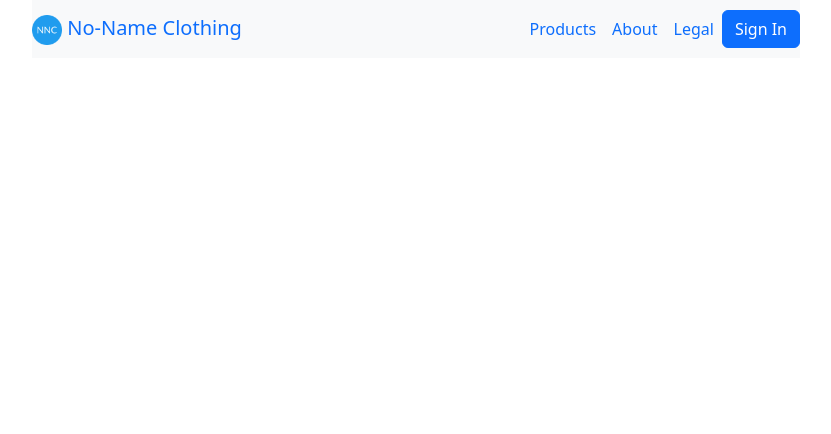
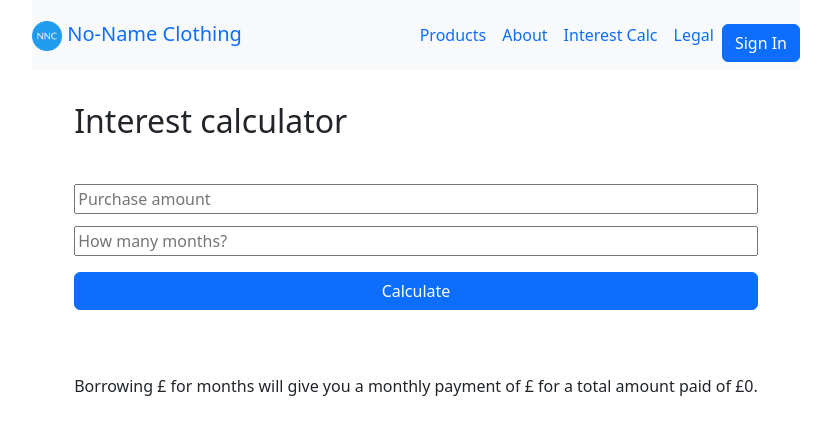
Before and after one commit to msilis/Task-48, a React (Create React App) app: page /Pages/interest in a window 1280 px wide. Shown: the top 434 px of the page, without its empty margins (224-1055 px from the left). Built offline with nearby package versions, Linux system fonts and the light colour scheme.

Commit message:
Add interest calculator

```diff
--- a/src/App.js
+++ b/src/App.js
@@ -7,6 +7,11 @@ import Products from './Components/Pages/products';
 import LegalStatement from './Components/Pages/legal';
 import UserPage from './Components/Pages/userPage';
 import { useState } from 'react'
+import Shirts from './Components/Pages/products/shirt';
+import Socks from './Components/Pages/products/socks';
+import Accessories from './Components/Pages/products/acessories';
+import Trousers from './Components/Pages/products/trousers';
+import Interest from './Components/Pages/interest';
 
 
 
@@ -40,6 +45,11 @@ function App() {
       <Route path='/Pages/about' element={<About />}></Route>
       <Route path='/Pages/products' element={<Products />}></Route>
       <Route path='/Pages/legal' element={<LegalStatement />}></Route>
+      <Route path='/Pages/products/shirt' element={<Shirts />}></Route>
+      <Route path='/Pages/products/socks' element={<Socks />}></Route>
+      <Route path='/Pages/products/acessories' element={<Accessories />}></Route>
+      <Route path='/Pages/products/trousers' element={<Trousers />}></Route>
+      <Route path='/Pages/interest' element={<Interest />}></Route>
       {loggedIn &&
       <Route exact path='/Pages/userPage' element={<UserPage logoutButton={handleLogOut}/>}></Route>}
     </Routes>
--- a/src/Components/Navigation/navbar.js
+++ b/src/Components/Navigation/navbar.js
@@ -40,6 +40,7 @@ function NavigationBar(props){
             <Nav className="nav_list" >
                 <Link to="../Pages/products" className='text-decoration-none nav-list-item'>Products </Link>
                 <Link to="../Pages/about" className='text-decoration-none nav-list-item'>About</Link>
+                <Link to="../Pages/interest" className="text-decoration-none nav-list-item">Interest Calc</Link>
                 <Link to="../Pages/legal" className='text-decoration-none nav-list-item'>Legal</Link>
             </Nav>
             {button}
--- /dev/null
+++ b/src/Components/Pages/interest.css
@@ -0,0 +1,17 @@
+.interest-calc-container {
+    margin-top: 2rem;
+}
+
+.input-container {
+    display: flex;
+    flex-direction: column;
+    margin-top: 2rem;
+}
+
+Button {
+    margin-top: 1rem;
+}
+
+input {
+    margin-top: .75rem;
+}
--- /dev/null
+++ b/src/Components/Pages/interest.js
@@ -0,0 +1,48 @@
+import { Button } from "react-bootstrap";
+import './interest.css';
+import { useState } from "react";
+
+function Interest(){
+
+    const [shopAmount, setShopAmount] = useState('')
+    const [monthAmount, setMonthAmount] = useState('')
+    const [result, setResult] = useState('')
+
+
+
+
+    const getAmount = (e) => {
+        setShopAmount(e.target.value)
+    }
+
+    const getMonths = (e) => {
+        setMonthAmount(e.target.value)
+    }
+
+
+    function calculatePayment(){
+        setResult((Number(shopAmount) + Number(shopAmount * .2) )/Number(monthAmount))
+
+    }
+
+
+    let resultText = <p>Borrowing £{shopAmount} for {monthAmount} months will give you a monthly payment of £{result} for a total amount paid of £{Number(shopAmount) + Number(shopAmount *.2)}.</p>
+
+
+
+    return(
+        <div className="interest-calc-container">
+            <h2>Interest calculator</h2>
+            <div className="input-container">
+            <input placeholder="Purchase amount" onChange={getAmount}></input>
+            <input placeholder="How many months?" onChange={getMonths}></input>
+            <Button onClick={calculatePayment}>Calculate</Button>
+            </div>
+            <div className="interest-result">
+                {resultText}
+            </div>
+        </div>
+    )
+}
+
+export default Interest;
--- a/src/Components/Pages/products.css
+++ b/src/Components/Pages/products.css
@@ -11,3 +11,7 @@
     justify-content: center;
     margin-top: 3rem;
 }
+
+.link-item {
+    color: black;
+}
--- a/src/Components/Pages/products.js
+++ b/src/Components/Pages/products.js
@@ -4,23 +4,28 @@ import shirtPic from '../../Media/nimble-made-shirt-unsplash.jpg';
 import trouserPic from '../../Media/eduardo-pastor-unsplash.jpg';
 import sockPic from '../../Media/gabriel-gonzalez-unsplash.jpg'
 import './products.css';
+import { Link } from 'react-router-dom';
 
 const productList = [{
     'pic': shirtPic,
     'title': 'Shirts',
     'text': 'Quality shirts in all sizes.',
+    'url': '/Pages/products/shirt'
     }, {
      'pic': trouserPic,
      'title': 'Trousers',
-     'text': 'Our trousers collection offers a wide range of styles and fits for both men and women, from classic to trendy designs, perfect for any occasion.'
+     'text': 'Our trousers collection offers a wide range of styles and fits for both men and women, from classic to trendy designs, perfect for any occasion.',
+     'url': '/Pages/products/trousers'
     }, {
      'pic': beltPic,
      'title': 'Accessories',
-     'text': 'Shoes, belts, cufflinks, and other acessories.'
+     'text': 'Shoes, belts, cufflinks, and other acessories.',
+     'url': '/Pages/products/acessories'
     }, {
      'pic': sockPic,
      'title': 'Socks',
-     'text': 'A special section just for socks.'
+     'text': 'A special section just for socks.',
+     'url': '/Pages/products/socks'
     }
 ]
 
@@ -34,11 +39,13 @@ function Products(){
                 productList.map((product, i) => {
                     return(
                     <Card key={i}>
+                    <Link to={Object.values(product['url']).join('')} className="text-decoration-none link-item">
                     <Card.Img variant='top' src={Object.values(product['pic']).join('')} className='card-pic' />
                     <Card.Body>
                         <Card.Title>{Object.values(product['title']).join('')}</Card.Title>
                         <Card.Text style={{maxWidth:350}}>{Object.values(product['text']).join('')}</Card.Text>
                     </Card.Body>
+                    </Link>
                     </Card>
                     )
                 })
--- a/src/Components/Pages/products/acessories.js
+++ b/src/Components/Pages/products/acessories.js
@@ -0,0 +1,10 @@
+function Accessories(){
+    return(
+        <div>
+            <h2>Acessories</h2>
+        </div>
+
+    )
+}
+
+export default Accessories;
--- a/src/Components/Pages/products/shirt.js
+++ b/src/Components/Pages/products/shirt.js
@@ -0,0 +1,9 @@
+function Shirts(){
+    return(
+        <div>
+            <h2>Shirts</h2>
+        </div>
+    )
+}
+
+export default Shirts;
--- a/src/Components/Pages/products/socks.js
+++ b/src/Components/Pages/products/socks.js
@@ -0,0 +1,9 @@
+function Socks(){
+    return(
+        <div>
+            <h2>Socks</h2>
+        </div>
+    )
+}
+
+export default Socks;
--- a/src/Components/Pages/products/trousers.js
+++ b/src/Components/Pages/products/trousers.js
@@ -0,0 +1,9 @@
+function Trousers(){
+    return(
+        <div>
+            <h2>Trousers</h2>
+        </div>
+    )
+}
+
+export default Trousers;
```
